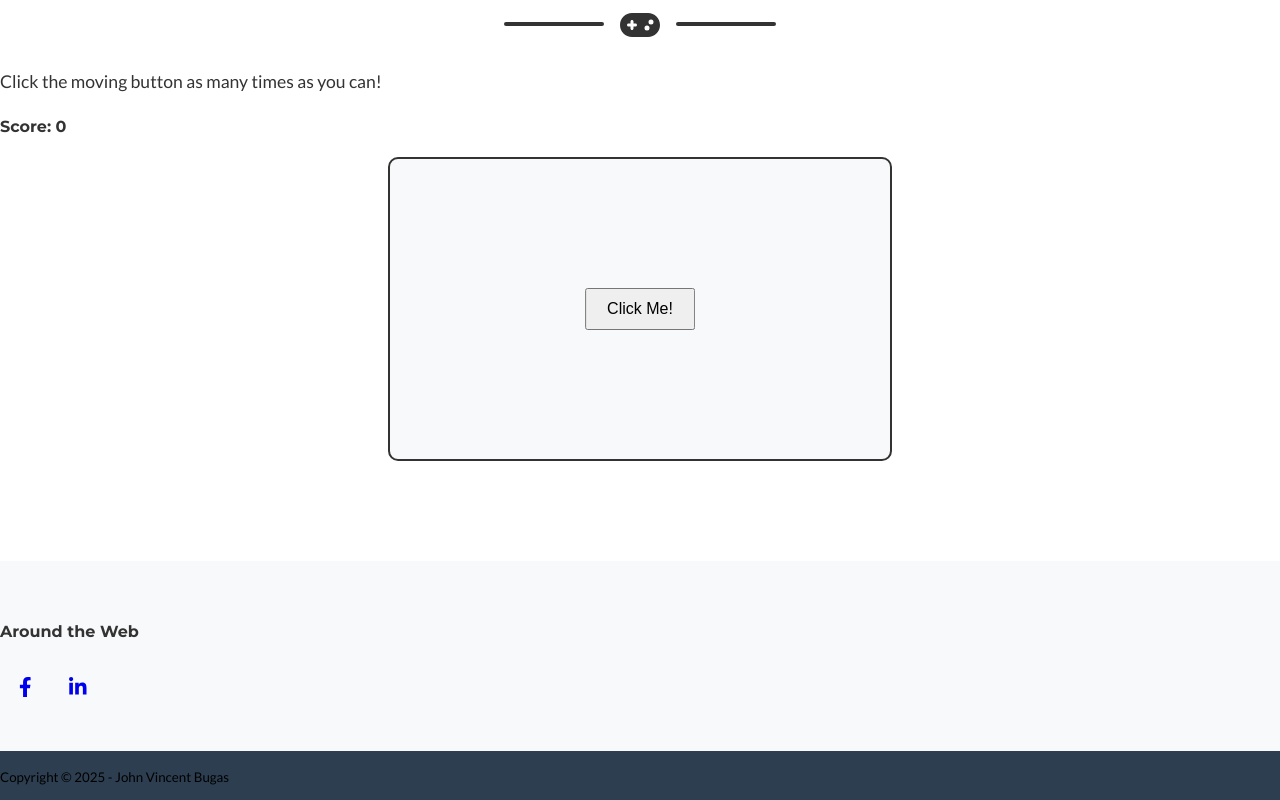
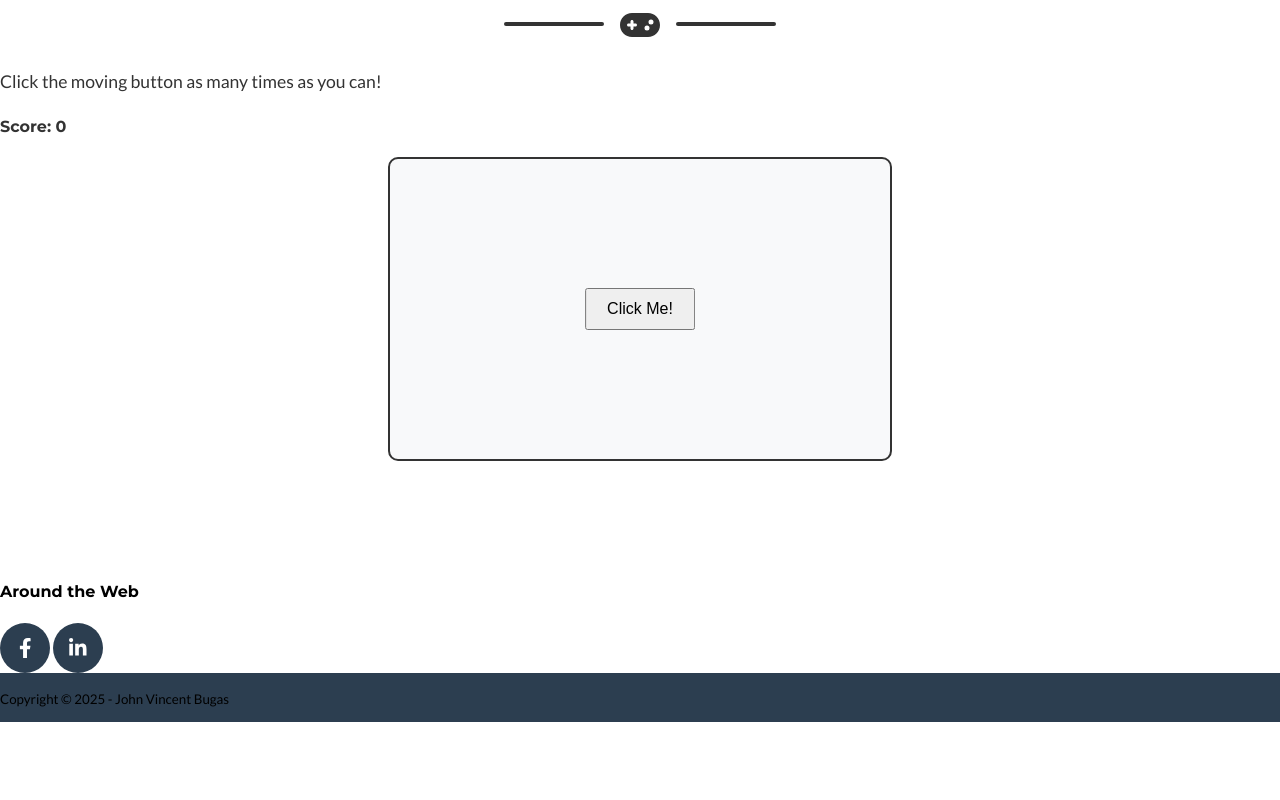
Before and after one commit to juanvicente-stack/curriculumvitae, a plain HTML site: page index.html in a window 1280 px wide. Shown: the part 1153-1953 px from the top of the page. After the commit the page ends 1875 px from the top, so only its background shows below. Drawn offline with nearby package versions, Linux system fonts and the light colour scheme.

Commit message:
Update style.css

```diff
--- a/style.css
+++ b/style.css
@@ -139,16 +139,6 @@ p.lead {
 /* ---------------------------
    FOOTER
 ---------------------------- */
-.footer {
-  padding: 40px 0;
-  background-color: #f8f9fa;
-  color: #333;
-}
-
-.footer h4 {
-  margin-bottom: 20px;
-}
-
 .footer .btn-social {
   border-radius: 50%;
   font-size: 20px;
@@ -157,13 +147,16 @@ p.lead {
   line-height: 50px;
   display: inline-block;
   text-align: center;
+  background-color: #2c3e50; /* Dark background */
+  color: #fff; /* White icon */
   transition: all 0.3s;
 }
 
 .footer .btn-social:hover {
-  background-color: #18bc9c;
+  background-color: #18bc9c; /* Green hover */
   color: #fff;
 }
+
 
 /* ---------------------------
    COPYRIGHT
```
